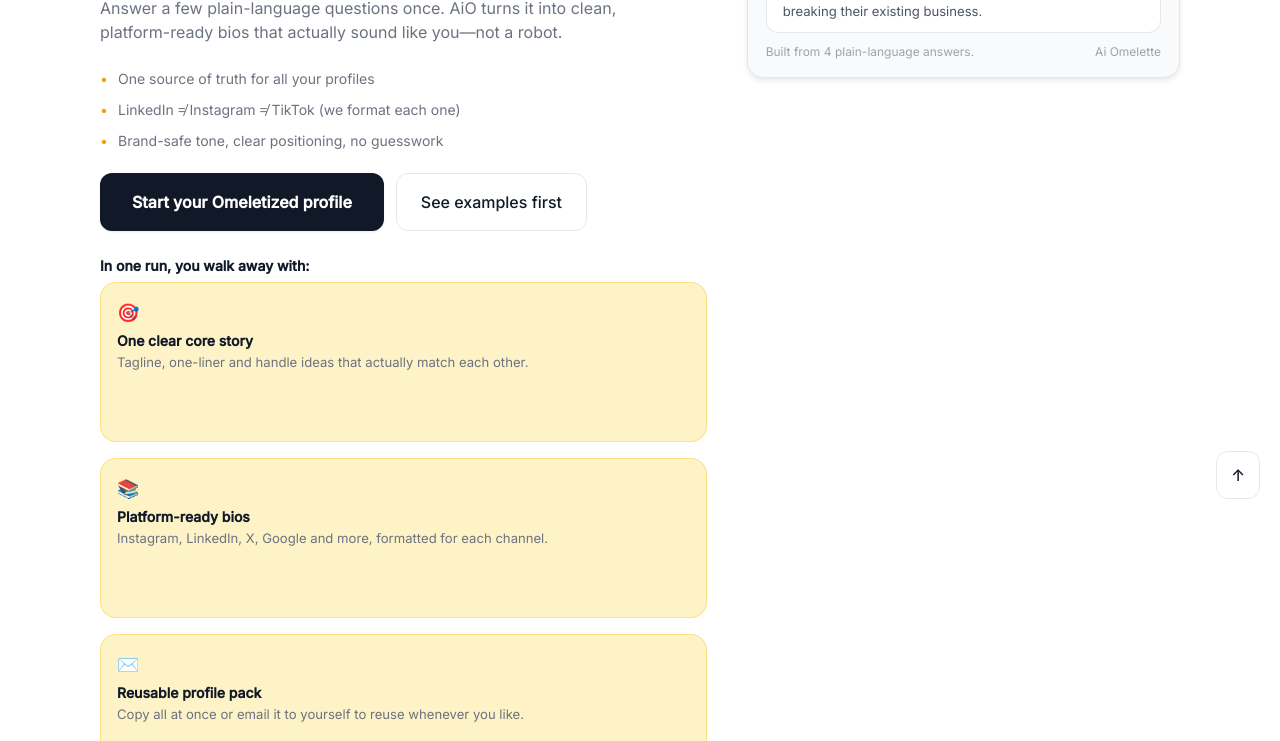
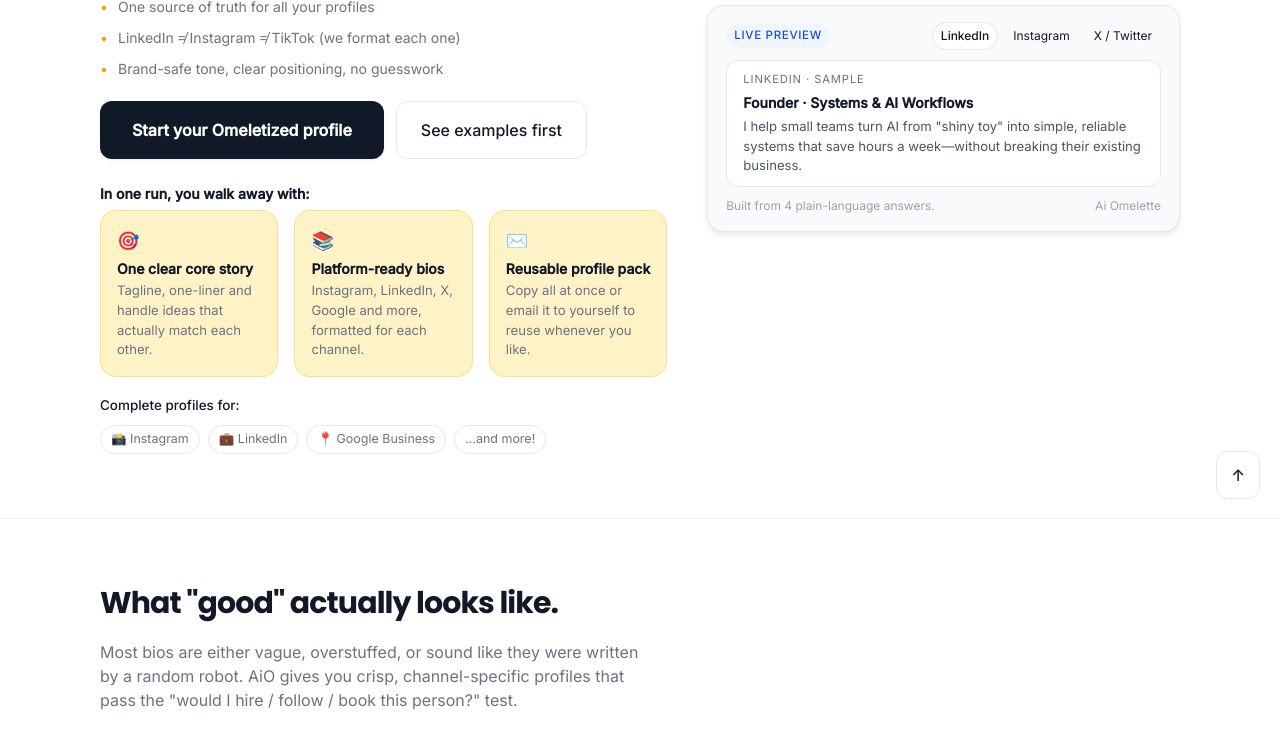
Before and after one commit to headchef-lab/aio-profile-omelette, a website: page index.html in a window 1280 px wide. Shown: the part 281-1022 px from the top of the page. Drawn offline with Linux system fonts and the light colour scheme.

Commit message:
Update index.html

```diff
--- a/index.html
+++ b/index.html
@@ -112,45 +112,6 @@
       --muted: var(--color-muted);
       --border: var(--color-border);
       --card-bg: var(--color-surface);
-/* CTA row: clean, no inline styles */
-.hero-cta-row {
-  margin-top: 22px;
-  display: flex;
-  gap: 12px;
-  flex-wrap: wrap;
-}
-
-/* Stack benefit cards 1 → 2 → 3, left aligned with air */
-.hero-benefits-grid {
-  display: flex;
-  flex-direction: column;   /* vertical stack */
-  align-items: flex-start;
-  gap: 16px;                /* adjust to 20/24px if you want more space */
-}
-
-.hero-benefit-item {
-  width: 100%;
-  padding: 12px 14px;
-  border-radius: 12px;
-  background: rgba(255, 253, 230, 0.9);         /* soft yolk tint */
-  border: 1px solid rgba(250, 204, 21, 0.35);   /* subtle border */
-}
-
-/* If you still want 3-up on mobile, override there; otherwise this stacks everywhere */
-@media (min-width: 960px) {
-  .hero {
-    padding-top: 72px;
-    padding-bottom: 64px;
-  }
-
-  .hero .row {
-    display: grid;
-    grid-template-columns: minmax(0, 1.4fr) minmax(0, 1fr);
-    gap: 40px;
-    align-items: flex-start;
-  }
-
-
     }
 
     html { scroll-behavior: smooth; max-width: 100%; overflow-x: hidden; }
@@ -474,24 +435,18 @@
               <span class="pill-dot"></span>
               AiO Profile Omelette · Early Access
             </div>
-
-        <h1>
-          <span class="gradient-text">Crack open a perfect profile</span><br>
-          for every platform.
-        </h1>
-
+            <h1><span class="gradient-text">Crack open a perfect profile</span><br>for every platform.</h1>
             <p class="section-subtitle">
               Answer a few plain-language questions once. AiO turns it into
               clean, platform-ready bios that actually sound like you—not a robot.
             </p>
-
             <ul class="list-inline">
               <li>One source of truth for all your profiles</li>
               <li>LinkedIn ≠ Instagram ≠ TikTok (we format each one)</li>
               <li>Brand-safe tone, clear positioning, no guesswork</li>
             </ul>
 
-        <div class="hero-cta-row">
+            <div style="margin-top:22px; display:flex; gap:12px; flex-wrap:wrap;">
               <a href="#wizard" class="btn-primary">Start your Omeletized profile</a>
               <a href="#examples" class="btn-ghost">See examples first</a>
             </div>
@@ -499,20 +454,17 @@
             <div class="hero-extra">
               <div class="hero-benefits">
                 <div class="hero-benefits-title">In one run, you walk away with:</div>
-
                 <div class="hero-benefits-grid">
                   <div class="hero-benefit-item">
                     <div class="hero-benefit-icon">🎯</div>
                     <div class="hero-benefit-heading">One clear core story</div>
                     <p>Tagline, one-liner and handle ideas that actually match each other.</p>
                   </div>
-
                   <div class="hero-benefit-item">
                     <div class="hero-benefit-icon">📚</div>
                     <div class="hero-benefit-heading">Platform-ready bios</div>
                     <p>Instagram, LinkedIn, X, Google and more, formatted for each channel.</p>
                   </div>
-
                   <div class="hero-benefit-item">
                     <div class="hero-benefit-icon">✉️</div>
                     <div class="hero-benefit-heading">Reusable profile pack</div>
@@ -538,17 +490,17 @@
               <div class="hero-examples-header">
                 <span class="badge">Live Preview</span>
                 <div class="hero-tab-list">
-              <button class="hero-tab active" type="button" onclick="showHeroTab('linkedin', this)">LinkedIn</button>
-              <button class="hero-tab" type="button" onclick="showHeroTab('instagram', this)">Instagram</button>
-              <button class="hero-tab" type="button" onclick="showHeroTab('twitter', this)">X / Twitter</button>
+                  <div class="hero-tab active" onclick="showHeroTab('linkedin', this)">LinkedIn</div>
+                  <div class="hero-tab" onclick="showHeroTab('instagram', this)">Instagram</div>
+                  <div class="hero-tab" onclick="showHeroTab('twitter', this)">X / Twitter</div>
                 </div>
               </div>
 
               <div class="hero-example-block" id="heroExampleLinkedin">
                 <div class="hero-example-platform">LinkedIn · Sample</div>
-            <div class="hero-example-headline">Founder · Systems &amp; AI Workflows</div>
+                <div class="hero-example-headline">Founder · Systems & AI Workflows</div>
                 <p class="hero-example-body">
-              I help small teams turn AI from “shiny toy” into simple, reliable systems
+                  I help small teams turn AI from "shiny toy" into simple, reliable systems
                   that save hours a week—without breaking their existing business.
                 </p>
               </div>
@@ -558,7 +510,7 @@
                 <div class="hero-example-headline">AI for humans 🧠✨</div>
                 <p class="hero-example-body">
                   Helping solo founders make AI actually useful.<br>
-              Workflows, tools &amp; experiments from the AiO lab.<br>
+                  Workflows, tools & experiments from the AiO lab.<br>
                   New breakdowns every week ↓
                 </p>
               </div>
@@ -581,7 +533,6 @@
         </div>
       </div>
     </section>
-
 
     <!-- SECTION 2: PROFILE EXAMPLES -->
     <section class="profiles" id="examples">
```
Lines whose indentation alone changed are shown as unchanged.
